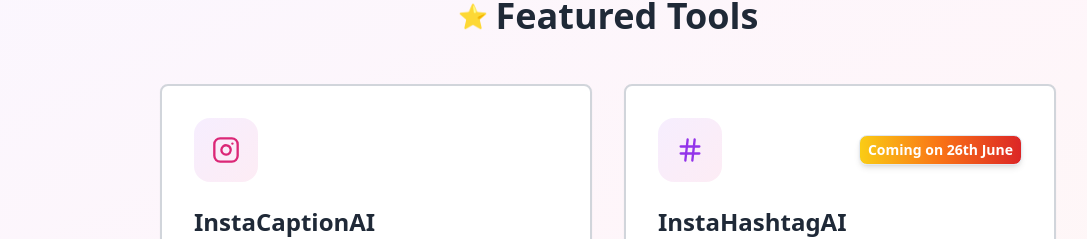
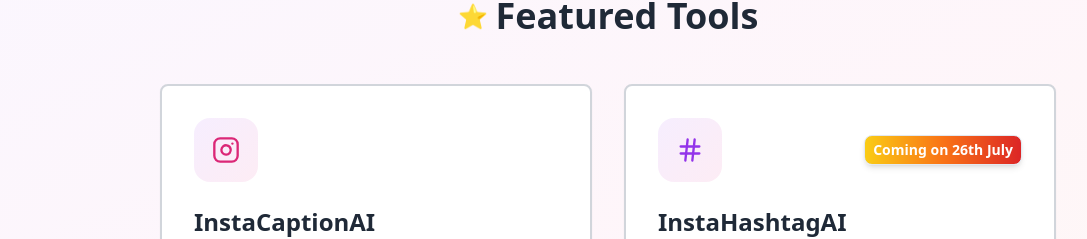
Before and after one commit to therahulkumar9/ai4insta.xyz, a React (Vite) app: page / in a window 1280 px wide. Shown: the part 868-1107 px from the top of the page, without its empty margins (32-1119 px from the left). Built offline with nearby package versions, Linux system fonts and the light colour scheme.

Commit message:
Update FeaturedToolSection.tsx

```diff
--- a/src/components/sections/FeaturedToolSection.tsx
+++ b/src/components/sections/FeaturedToolSection.tsx
@@ -38,7 +38,7 @@ export const FeaturedToolSection = () => {
               icon={
                 <Hash className="w-7 h-7 text-purple-600 dark:text-purple-400" />
               }
-              comingSoonDate="Coming on 26th June"
+              comingSoonDate="Coming on 26th July"
             />
 
           </a>
```
